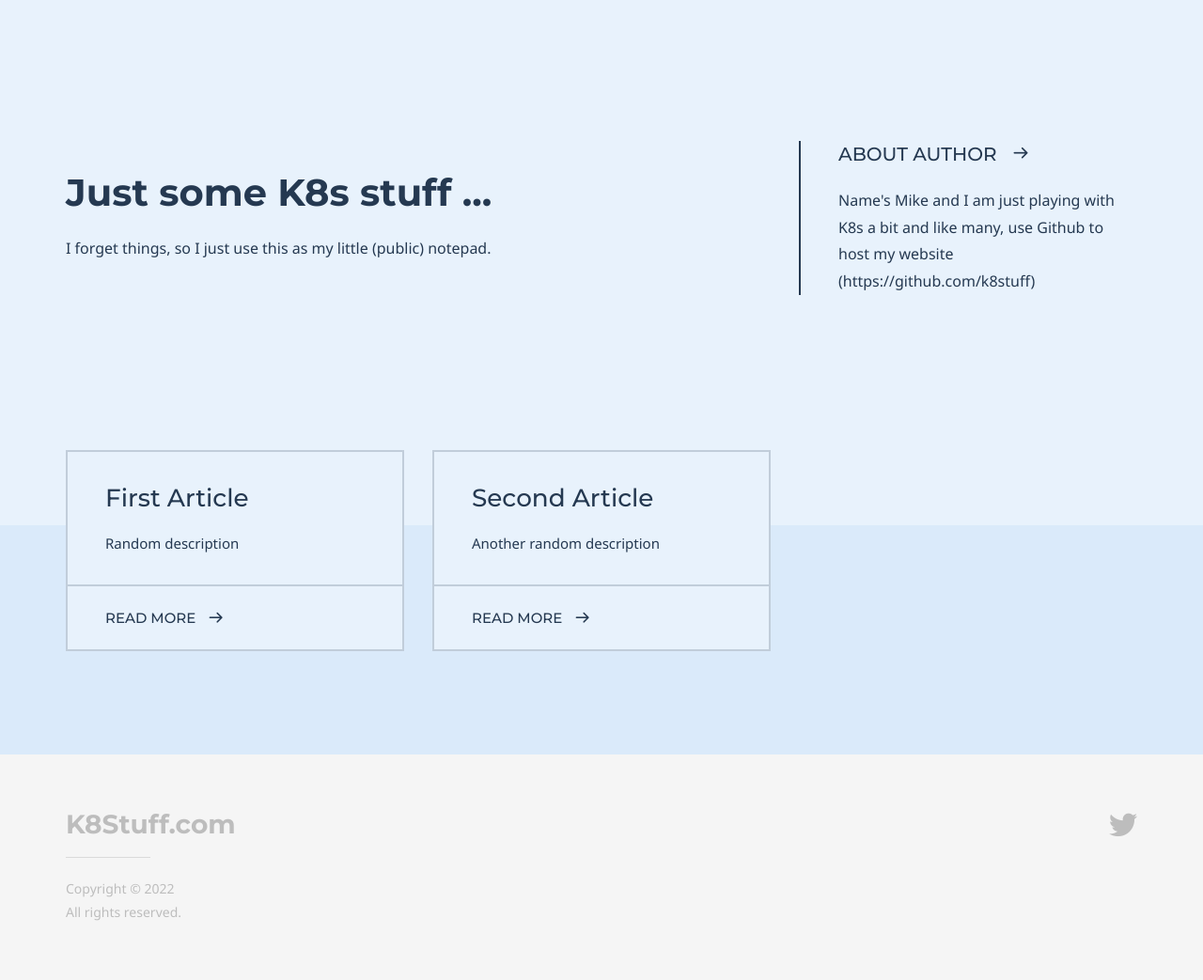
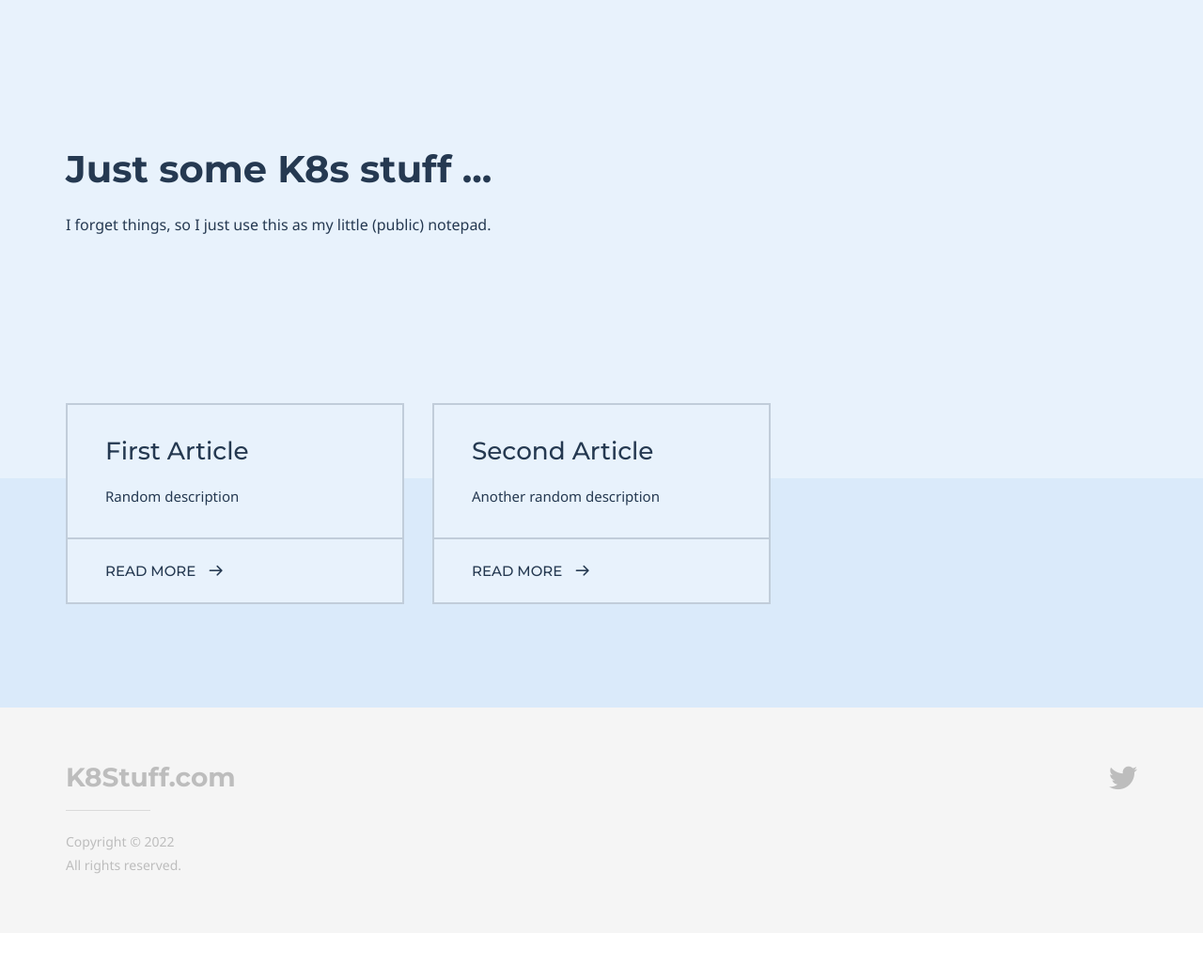
Before and after one commit to k8stuff/Some-K8-Stuff, a Jekyll site: the page built from index.md, in a window 1280 px wide. Shown: the whole page at 94% size. Built offline with Jekyll 4.4.1, drawn with Linux system fonts in a browser that asks for light colours; some web fonts are replaced; after the commit the page ends 993 px from its top, so only the background shows below that.

Commit message:
Update index.md

```diff
--- a/index.md
+++ b/index.md
@@ -20,7 +20,7 @@
     title: About Author
     title_url: '#'
     external_url: true
-    description: Name's Mike and I am just playing with K8s a bit and like many, use Github to host my website (https://github.com/k8stuff)
+    description:
 
 # Grid navigation
 grid_navigation:
```
